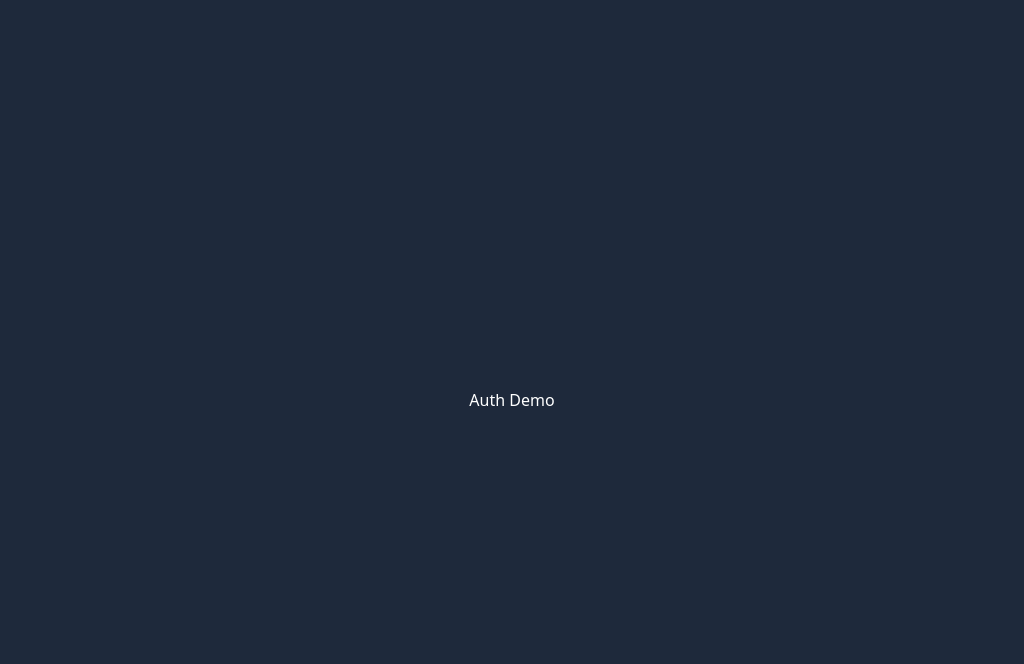
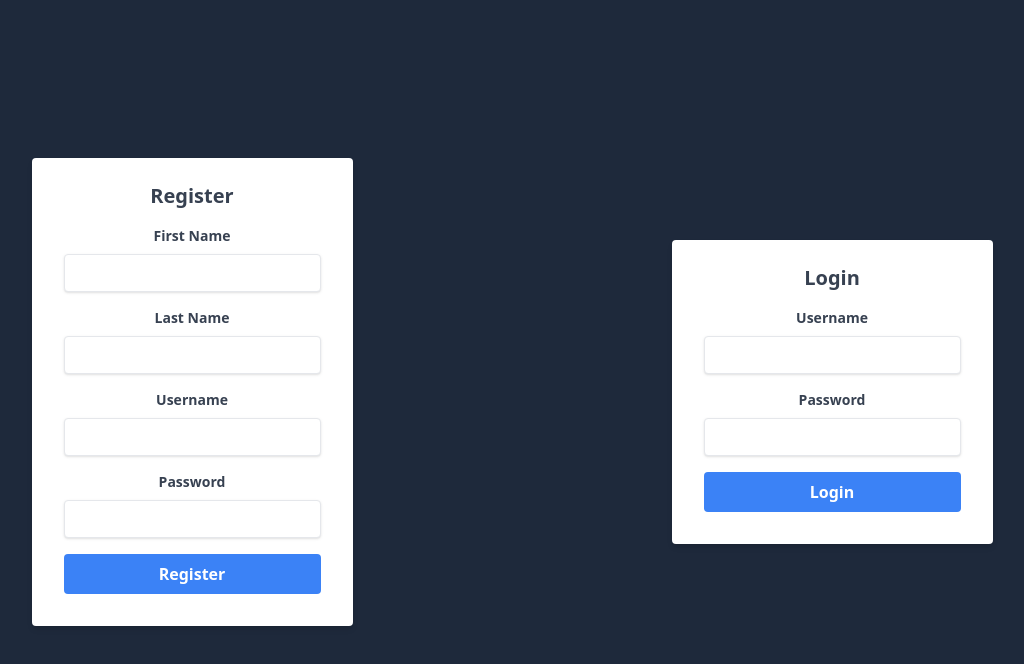
Before and after one commit to Zsaschz/Educare-Open-Class, a React (Create React App) app in the folder client/: page /authDemo in a window 1280 px wide. Shown: the top 664 px of the page, without its empty margins (128-1152 px from the left). Built offline with nearby package versions, Linux system fonts and the light colour scheme.

Commit message:
all done

```diff
--- a/client/src/App.js
+++ b/client/src/App.js
@@ -4,6 +4,7 @@ import { BrowserRouter as Router, Routes, Route } from "react-router-dom";
 import StateDemo from "./StateDemo";
 import AuthDemo from "./AuthDemo";
 import FetchDemo from "./FetchDemo";
+import ProtectedForm from "./AuthDemo/form";
 import { createContext } from "react";
 
 export const ThemeContext = createContext({ textColor: "white" });
@@ -17,6 +18,7 @@ function App() {
             <Route path="/stateDemo" element={<StateDemo />} />
             <Route path="/fetchDemo" element={<FetchDemo />} />
             <Route path="/authDemo" element={<AuthDemo />} />
+            <Route path="/article" element={<ProtectedForm />} />
           </Routes>
         </Router>
       </ThemeContext.Provider>
--- /dev/null
+++ b/client/src/AuthDemo/form.jsx
@@ -0,0 +1,64 @@
+import { useState } from "react";
+import api from "../api";
+
+const ProtectedForm = () => {
+  const [title, setTitle] = useState("");
+  const [content, setContent] = useState("");
+
+  const handlePost = async (e) => {
+    e.preventDefault();
+    console.log(api.defaults.headers.common["Authorization"]);
+    try {
+      const res = await api.post("/article/createArticle", {
+        title: title,
+        content: content,
+      });
+      if (res.status === 200) {
+        alert("Article Created");
+      }
+    } catch (e) {
+      alert(e);
+    }
+  };
+
+  return (
+    <div className="min-h-screen w-screen bg-slate-800 text-white flex justify-around items-center">
+      <form
+        className="bg-white shadow-md rounded px-8 pt-6 pb-8 mb-4 w-1/2"
+        onSubmit={handlePost}
+      >
+        <div className="text-gray-700 text-xl font-bold">Post Article</div>
+        <div className="my-4">
+          <label className="block text-gray-700 text-sm font-bold mb-2">
+            Title
+          </label>
+          <input
+            className="shadow appearance-none border rounded w-full py-2 px-3 text-gray-700 leading-tight focus:outline-none focus:shadow-outline"
+            type="text"
+            value={title}
+            onChange={(e) => setTitle(e.target.value)}
+          />
+        </div>
+        <div className="mb-4">
+          <label className="block text-gray-700 text-sm font-bold mb-2">
+            Content
+          </label>
+          <textarea
+            className="shadow appearance-none border rounded w-full py-2 px-3 text-gray-700 leading-tight focus:outline-none focus:shadow-outline"
+            value={content}
+            onChange={(e) => setContent(e.target.value)}
+          />
+        </div>
+        <div className="flex items-center justify-between">
+          <button
+            className="bg-blue-500 w-full hover:bg-blue-700 text-white font-bold py-2 px-4 rounded focus:outline-none focus:shadow-outline"
+            type="submit"
+          >
+            Post Article
+          </button>
+        </div>
+      </form>
+    </div>
+  );
+};
+export default ProtectedForm;
--- a/client/src/AuthDemo/index.jsx
+++ b/client/src/AuthDemo/index.jsx
@@ -1,7 +1,11 @@
+import Login from "./login";
+import Register from "./register";
+
 const AuthDemo = () => {
   return (
-    <div className="min-h-screen w-screen bg-slate-800 text-white flex justify-center items-center">
-      Auth Demo
+    <div className="min-h-screen w-screen bg-slate-800 text-white flex justify-around items-center">
+      <Register />
+      <Login />
     </div>
   );
 };
--- /dev/null
+++ b/client/src/AuthDemo/login.jsx
@@ -0,0 +1,73 @@
+import { useState } from "react";
+import api from "../api";
+import { useNavigate } from "react-router-dom";
+
+const Login = () => {
+  const [username, setUsername] = useState("");
+  const [password, setPassword] = useState("");
+  const navigate = useNavigate();
+
+  const handleLogin = async (e) => {
+    e.preventDefault();
+    try {
+      const res = await api.post("/auth/login", {
+        username: username,
+        password: password,
+      });
+      if (res.status === 200) {
+        const token = res.data.token;
+        const user = res.data.user;
+        localStorage.setItem("token", token);
+        localStorage.setItem("user", JSON.stringify(user));
+        alert("Login successfull");
+        setTimeout(() => {
+          navigate("/article");
+        }, 1500);
+      }
+    } catch (e) {
+      alert(e);
+    }
+  };
+
+  return (
+    <div>
+      <form
+        className="bg-white shadow-md rounded px-8 pt-6 pb-8 mb-4"
+        onSubmit={handleLogin}
+      >
+        <div className="text-gray-700 text-xl font-bold">Login</div>
+        <div className="my-4">
+          <label className="block text-gray-700 text-sm font-bold mb-2">
+            Username
+          </label>
+          <input
+            className="shadow appearance-none border rounded w-full py-2 px-3 text-gray-700 leading-tight focus:outline-none focus:shadow-outline"
+            type="text"
+            value={username}
+            onChange={(e) => setUsername(e.target.value)}
+          />
+        </div>
+        <div className="mb-4">
+          <label className="block text-gray-700 text-sm font-bold mb-2">
+            Password
+          </label>
+          <input
+            className="shadow appearance-none border rounded w-full py-2 px-3 text-gray-700 leading-tight focus:outline-none focus:shadow-outline"
+            type="password"
+            value={password}
+            onChange={(e) => setPassword(e.target.value)}
+          />
+        </div>
+        <div className="flex items-center justify-between">
+          <button
+            className="bg-blue-500 w-full hover:bg-blue-700 text-white font-bold py-2 px-4 rounded focus:outline-none focus:shadow-outline"
+            type="submit"
+          >
+            Login
+          </button>
+        </div>
+      </form>
+    </div>
+  );
+};
+export default Login;
--- /dev/null
+++ b/client/src/AuthDemo/register.jsx
@@ -0,0 +1,91 @@
+import { useState } from "react";
+import api from "../api";
+
+const Register = () => {
+  const [username, setUsername] = useState("");
+  const [password, setPassword] = useState("");
+  const [firstName, setFirstName] = useState("");
+  const [lastName, setLastName] = useState("");
+
+  const handleRegister = async (e) => {
+    e.preventDefault();
+    try {
+      const res = await api.post("/auth/register", {
+        first_name: firstName,
+        last_name: lastName,
+        username: username,
+        password: password,
+      });
+      console.log(res.status);
+      if (res.status === 200) {
+        alert("Account Created");
+      }
+    } catch (e) {
+      alert(e);
+    }
+  };
+
+  return (
+    <div>
+      <form
+        className="bg-white shadow-md rounded px-8 pt-6 pb-8 mb-4"
+        onSubmit={handleRegister}
+      >
+        <div className="text-gray-700 text-xl font-bold">Register</div>
+        <div className="my-4">
+          <label className="block text-gray-700 text-sm font-bold mb-2">
+            First Name
+          </label>
+          <input
+            className="shadow appearance-none border rounded w-full py-2 px-3 text-gray-700 leading-tight focus:outline-none focus:shadow-outline"
+            type="text"
+            value={firstName}
+            onChange={(e) => setFirstName(e.target.value)}
+          />
+        </div>
+        <div className="mb-4">
+          <label className="block text-gray-700 text-sm font-bold mb-2">
+            Last Name
+          </label>
+          <input
+            className="shadow appearance-none border rounded w-full py-2 px-3 text-gray-700 leading-tight focus:outline-none focus:shadow-outline"
+            type="text"
+            value={lastName}
+            onChange={(e) => setLastName(e.target.value)}
+          />
+        </div>
+        <div className="mb-4">
+          <label className="block text-gray-700 text-sm font-bold mb-2">
+            Username
+          </label>
+          <input
+            className="shadow appearance-none border rounded w-full py-2 px-3 text-gray-700 leading-tight focus:outline-none focus:shadow-outline"
+            type="text"
+            value={username}
+            onChange={(e) => setUsername(e.target.value)}
+          />
+        </div>
+        <div className="mb-4">
+          <label className="block text-gray-700 text-sm font-bold mb-2">
+            Password
+          </label>
+          <input
+            className="shadow appearance-none border rounded w-full py-2 px-3 text-gray-700 leading-tight focus:outline-none focus:shadow-outline"
+            type="password"
+            value={password}
+            onChange={(e) => setPassword(e.target.value)}
+          />
+        </div>
+        <div className="flex items-center justify-between">
+          <button
+            className="bg-blue-500 w-full hover:bg-blue-700 text-white font-bold py-2 px-4 rounded focus:outline-none focus:shadow-outline"
+            type="submit"
+          >
+            Register
+          </button>
+        </div>
+      </form>
+    </div>
+  );
+};
+export default Register;
--- a/client/src/FetchDemo/index.jsx
+++ b/client/src/FetchDemo/index.jsx
@@ -1,5 +1,5 @@
 import { useState, useEffect } from "react";
-import { api } from "../api";
+import api from "../api";
 
 const FetchDemo = () => {
   const [description, setDescription] = useState("");
--- a/client/src/api.js
+++ b/client/src/api.js
@@ -1,9 +1,23 @@
 import Axios from "axios";
 
-export const api = Axios.create({
+const api = Axios.create({
   baseURL: "http://localhost:5000/api/v1",
   headers: {
     Accept: "application/json",
     "Content-Type": "application/json",
   },
 });
+
+api.interceptors.request.use(
+  async (config) => {
+    config.headers = {
+      Authorization: `Bearer ${localStorage.getItem("token")}`,
+    };
+    return config;
+  },
+  (error) => {
+    Promise.reject(error);
+  }
+);
+
+export default api;
```
